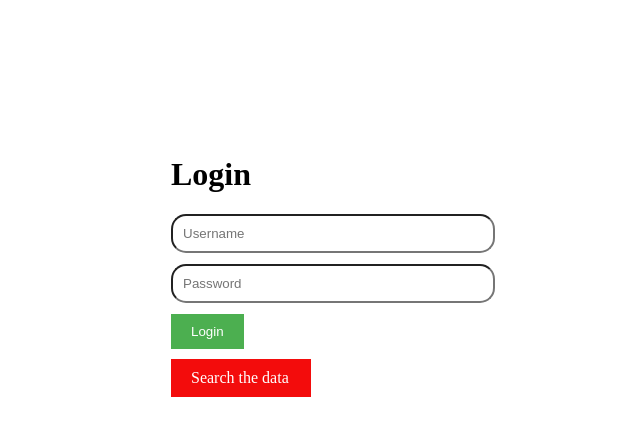
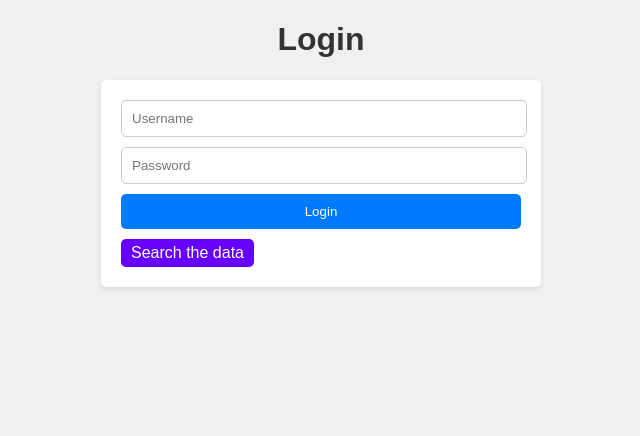
Before and after one commit to RageDisplay/Python-flask-project-OWASP-test, a Flask app: page / in a window 1280 px wide. Shown: the top 436 px of the page, without its empty margins (319-959 px from the left). Run offline with Flask 3, Linux system fonts and the light colour scheme; some libraries are stand-ins or nearby versions.

Commit message:
css edit

```diff
--- a/static/styles/styles.css
+++ b/static/styles/styles.css
@@ -1,7 +1,22 @@
+body {
+  font-family: Arial, sans-serif;
+  background-color: #f0f0f0;
+  margin: 0;
+  padding: 0;
+}
+
+h1 {
+  text-align: center;
+  color: #333;
+}
+
 form {
-
-  width: 300px;
-  margin: 0 auto;
+  max-width: 400px;
+  margin: 20px auto;
+  padding: 20px;
+  background-color: #fff;
+  border-radius: 5px;
+  box-shadow: 0 2px 5px rgba(0, 0, 0, 0.1);
 }
 
 label {
@@ -9,91 +24,47 @@ label {
   margin-bottom: 5px;
 }
 
-input[type="username"],
+input[type="text"],
 input[type="password"] {
-  width: 100%;
-  padding: 5px;
+  width: 96%;
+  padding: 10px;
   margin-bottom: 10px;
+  border-radius: 5px;
+  border: 1px solid #ccc;
 }
 
 input[type="submit"] {
-  background-color: #4CAF50;
-  color: white;
-  padding: 10px 20px;
+  width: 100%;
+  padding: 10px;
+  background-color: #007bff;
+  color: #fff;
   border: none;
+  border-radius: 5px;
   cursor: pointer;
 }
 
-textarea {
-  width: 100%;
-  padding: 5px;
-  margin-bottom: 10px;
+input[type="submit"]:hover {
+  background-color: #0056b3;
 }
 
-p {
-  font-size: 18px;
-  line-height: 1.5;
+.button-box {
+  text-align: center;
 }
 
-body {
-  justify-content: center;
-  display: flex;
+.search-box {
+  text-align: left;
 }
 
-main {
-  margin-top: 10%;
-
-}
-
-.main-form{
+.data {
+  display: inline-block;
+  padding: 5px 10px;
+  background-color: rgb(102, 0, 255);
+  color: white;
+  cursor: pointer;
+  border-radius: 5px;
   margin-top: 10px;
 }
 
-.box{
-  position: relative;
-  width: 300px;
-  height: 50px;
+.data:hover {
+  background-color: rgb(17, 176, 67);
 }
-
-.box input{
-  width: 100%;
-  border-radius: 15px;
-  padding: 10px;
-
-  outline: none;
-
-}
-
-.box span{
-  position: absolute;
-  margin-top: 0%;
-  left: 10px;
-  padding: 12px;
-
-  transition: 500ms;
-
-}
-
-span:hover,
-span:focus{
-  opacity: 0;
-}
-
-.samebox{
-  flex-direction: column;
-}
-
-.data{
-  margin-top: 10px;
-  width: 100px;
-  background-color: #f30c0c;
-  color: white;
-  padding: 10px 20px;
-  border: none;
-  cursor: pointer;
-}
-
-.registration{
-  margin-top: 10px;
-  width: 100px;
-}
--- a/templates/input.html
+++ b/templates/input.html
@@ -2,14 +2,14 @@
 <html>
 <head>
     <title>Input Text</title>
-    <link rel= "stylesheet" type= "text/css" href= "../static/styles/styles.css">
+    <link rel="stylesheet" type="text/css" href="../static/styles/styles.css">
 </head>
 <body>
     <h1>Input Text</h1>
     <form action="{{ url_for('save_text') }}?user_id={{ user_id }}" method="post">
         <input type="hidden" name="csrf_token" value="{{ session['csrf_token'] }}">
         <label for="text">Enter Text:</label>
-        <textarea id="text" name="text" rows="4" cols="50" required></textarea><br><br>
+        <textarea id="text" name="text" rows="20" cols="50"></textarea>
         <input type="submit" value="Save">
     </form>
 </body>
--- a/templates/login.html
+++ b/templates/login.html
@@ -2,25 +2,29 @@
 <html>
 <head>
     <title>Login</title>
-    <link rel= "stylesheet" type= "text/css" href= "../static/styles/styles.css">
+    <link rel="stylesheet" type="text/css" href="../static/styles/styles.css">
 </head>
 <body>
     <main>
         <h1>Login</h1>
         <form action="{{ url_for('authenticate') }}" method="post">
             <input type="hidden" name="csrf_token" value="{{ session['csrf_token'] }}">
-            <div class="box">
+            <div class="input-box">
                 <input type="text" id="username" name="username" required placeholder="Username">
             </div>
 
-            <div class="box">
+            <div class="input-box">
                 <input type="password" id="password" name="password" required placeholder="Password">
             </div>
 
-            <div class="samebox">
+            <div class="button-box">
                 <input type="submit" value="Login">
-                <div class="data" type="/button" onclick="redirectToSearch()">Search the data</div>
             </div>
+
+            <div class="search-box">
+                <div class="data" onclick="redirectToSearch()">Search the data</div>
+            </div>
+
         </form>
     </main>
 </body>
--- a/templates/output.html
+++ b/templates/output.html
@@ -2,7 +2,7 @@
 <html>
 <head>
     <title>Texts</title>
-    <link rel= "stylesheet" type= "text/css" href= "../static/styles/styles.css">
+    <link rel="stylesheet" type="text/css" href="../static/styles/styles.css">
 </head>
 <body>
     <h1>Texts:</h1>
@@ -11,9 +11,9 @@
     <form action="/download" method="post">
         <input type="hidden" name="csrf_token" value="{{ session['csrf_token'] }}">
         <textarea name="text" style="display: none;">{{ text_combined | safe }}</textarea>
-        <input type="submit" value="download">
+        <input type="submit" value="Download">
     </form>
-    <button onclick="redirectToSearch()">Manual download</button>
+    <button onclick="redirectToSearch()">Manual Download</button>
     <script>
         function redirectToSearch() {
             window.location.href = "/dwld";
--- a/templates/search.html
+++ b/templates/search.html
@@ -2,10 +2,10 @@
 <html>
 <head>
     <title>Search</title>
-    <link rel= "stylesheet" type= "text/css" href= "../static/styles/styles.css">
+    <link rel="stylesheet" type="text/css" href="../static/styles/styles.css">
 </head>
 <body>
-    <h1>search</h1>
+    <h1>Search</h1>
     <form method="post" action="/search">
         <input type="hidden" name="csrf_token" value="{{ session['csrf_token'] }}">
         <label for="query">Enter :</label>
@@ -14,7 +14,7 @@
     </form>
 
     <div>
-        <h2>results:</h2>
+        <h2>Results:</h2>
         <p>{{ result | safe }}</p>
     </div>
 </body>
```
Also changed, not shown: templates/download.html (+8 -2 lines), templates/registration.html (+11 -4 lines).
